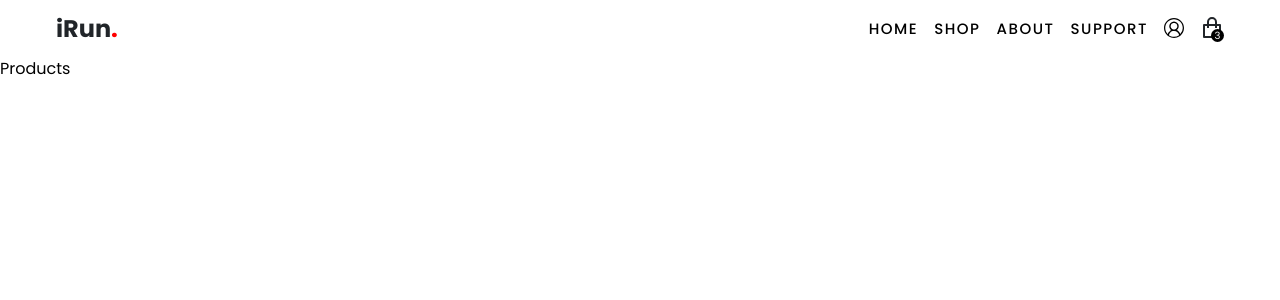
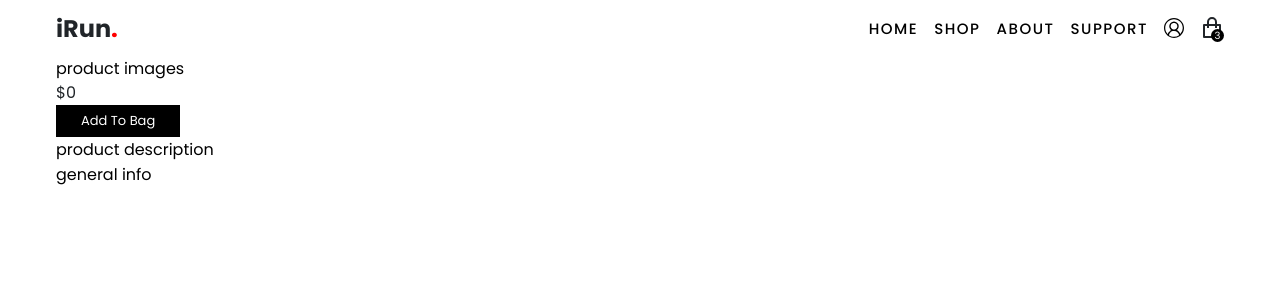
Before and after one commit to code322/irun_ecom_project, a React (Create React App) app in the folder client/: page /product/1 in a window 1280 px wide. Shown: the top 300 px of the page. Built offline with nearby package versions, Linux system fonts and the light colour scheme; no server answers.

Commit message:
setup product pages

```diff
--- a/client/src/pages/Product/Product.tsx
+++ b/client/src/pages/Product/Product.tsx
@@ -1,7 +1,49 @@
-import React from 'react';
+import React, { useEffect } from 'react';
+import { useDispatch, useSelector } from 'react-redux';
+import { useParams } from 'react-router-dom';
+import Button from '../../components/Button/SqueryButton/Button';
+import { addToCart } from '../../redux/actions/product/actionCart';
+import { getProduct } from '../../redux/actions/product/actionsFetchProducts';
+import { RootState } from '../../redux/rootReducer';
 import './Product.scss';
+
 const Product = () => {
-	return <div>Products</div>;
+	const dispatch = useDispatch();
+	const { id } = useParams();
+	const product = useSelector(
+		(state: RootState) => state.productReducer.product
+	);
+
+	useEffect(() => {
+		dispatch(getProduct(id));
+	}, [id, dispatch]);
+
+	return (
+		<section className='product'>
+			<div className='bd-container product-container'>
+				<div className='product-wrapper'>
+					<div className='product-images'>
+						<div>product images</div>
+					</div>
+					<div className='product-info-container'>
+						<p className=' title'>{product.title}</p>
+						<p className='text'>{product.details}</p>
+						<p className='text price'>{`$${product.price}`}</p>
+						<div className='btn-qty-container'>
+							<Button
+								text='Add To Bag'
+								handleClick={() => dispatch(addToCart(product))}
+							/>
+						</div>
+						<div className='general-info'>
+							<div> product description</div>
+							<div> general info</div>
+						</div>
+					</div>
+				</div>
+			</div>
+		</section>
+	);
 };
 
 export default Product;
```
